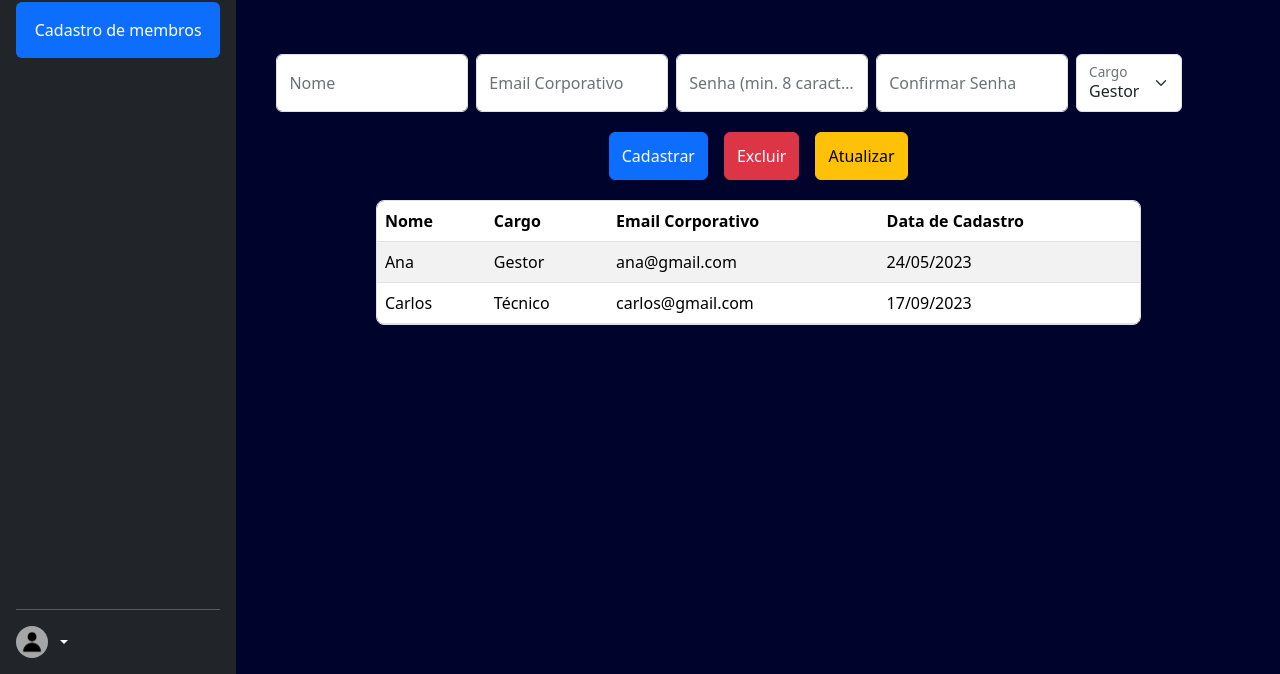
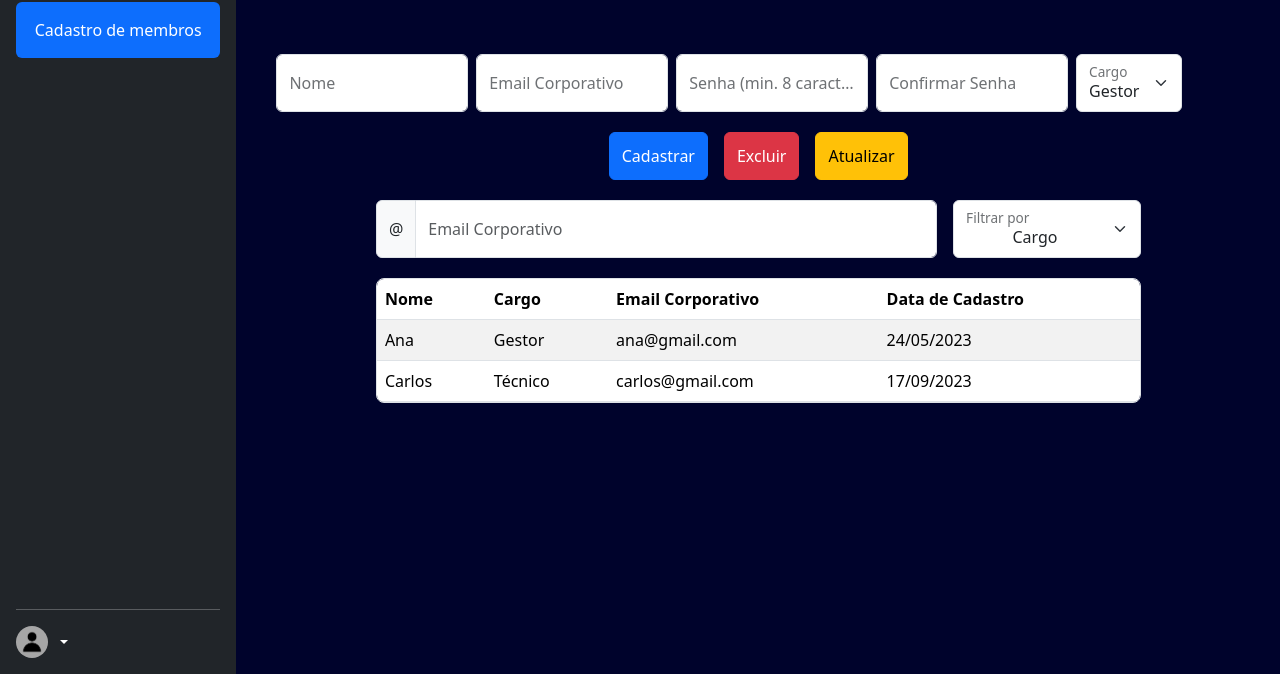
Before and after one commit to Strong-Eye/strong-eye, a website: page public/cadastro-usuario.html in a window 1280 px wide. Shown: the part 126-800 px from the top of the page. Drawn offline with nearby package versions, Linux system fonts and the light colour scheme; no server answers.

Commit message:
feat: adição de barra de pesquisa e filtro no CRUD de usuários

```diff
--- a/public/cadastro-usuario.html
+++ b/public/cadastro-usuario.html
@@ -13,7 +13,6 @@
 
   <link rel="stylesheet" href="https://cdn.jsdelivr.net/npm/bootstrap@5.3.3/dist/css/bootstrap.min.css">
   <link rel="icon" href="./assets/icon/logo.png" />
-
 </head>
 
 <body class="d-flex flex-row min-vh-100">
@@ -183,7 +182,25 @@
 
         </div>
       </div>
-      <div class="d-flex justify-content-center ">
+
+      <div class="d-flex flex-row">
+        <div class="gap-3 w-75">
+          <div class="input-group gap-0 w-75">
+            <span class="input-group-text">@</span>
+            <input type="text" class="form-control" placeholder="Email Corporativo">
+          </div>
+          <div class="form-floating w-25">
+            <select id="select_filtro" class="form-select text-center">
+              <option>Cargo</option>
+              <option>Nome (A-Z)</option>
+              <option>Nome (Z-A)</option>
+            </select>
+            <label for="select_filtro">Filtrar por</label>
+          </div>
+        </div>
+      </div>
+
+      <div class="d-flex justify-content-center">
         <div class="border rounded-3 overflow-hidden w-75">
           <table class="table table-striped mb-0">
             <thead>
```
Also changed, not shown: public/css/custom.css.
